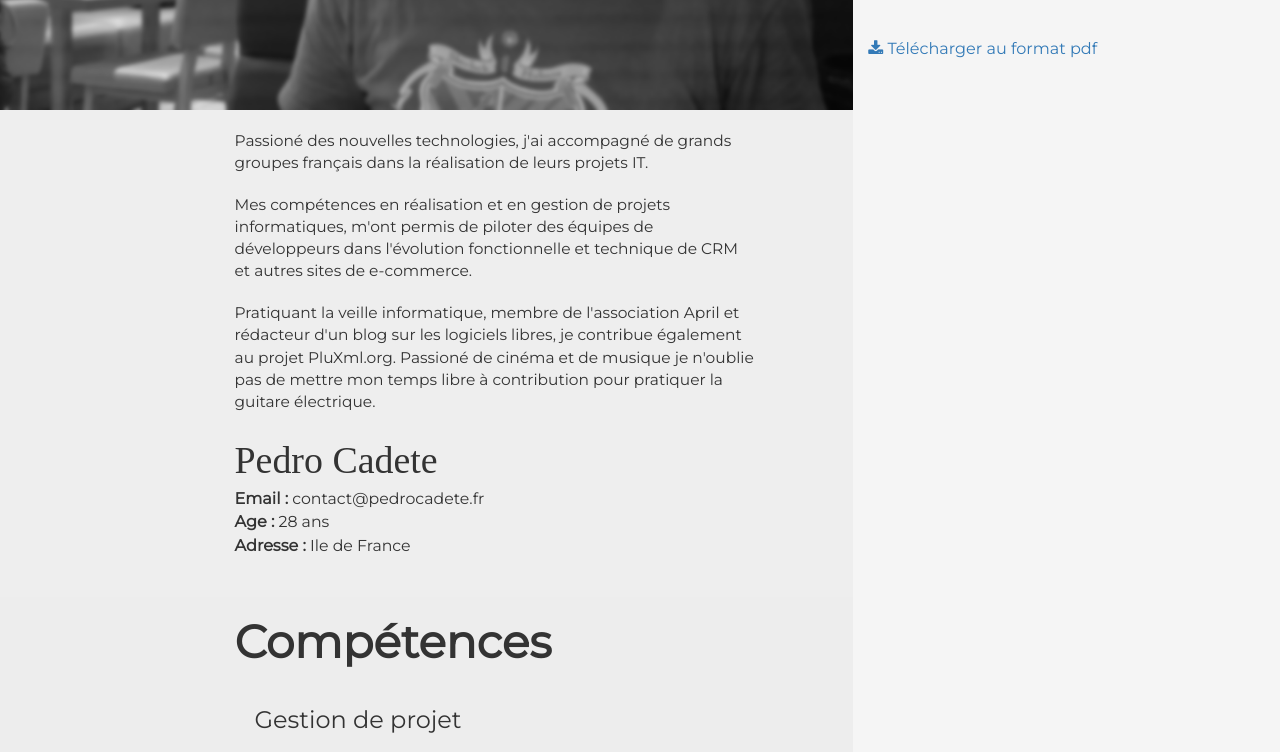
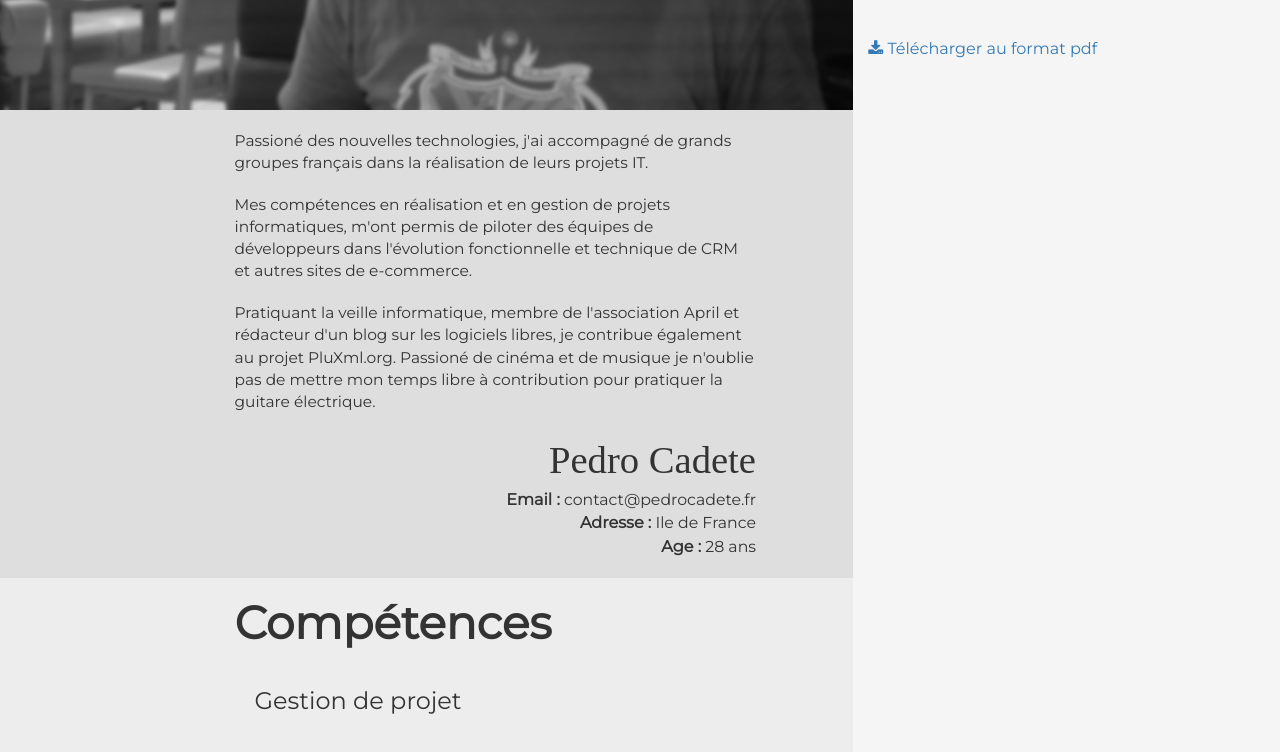
Before and after one commit to P3ter/Resume, a plain HTML site: page index.html in a window 1280 px wide. Shown: the part 490-1242 px from the top of the page. Drawn offline with Linux system fonts and the light colour scheme; files whose address does not match are found by name; a web font is replaced by a local one.

Commit message:
couleur backgound

```diff
--- a/css/main.css
+++ b/css/main.css
@@ -43,16 +43,16 @@ h1, h2 {
     background-color: #bbb;
 }
 .grey-1 {
-    background-color: #eee;
+    background-color: #dedede;
 }
 .grey-2 {
     background-color: #ededed;
 }
 .grey-3 {
-    background-color: #eee;
+    background-color: #e2e2e2;
 }
 .grey-4 {
-    background-color: #ddd;
+    background-color: #eee;
 }
 .banner {
     background-image: url(../img/banner-min.png);
@@ -95,7 +95,10 @@ h1, h2 {
     font-size: 18px;
     font-weight: bold;
 }
-#title span.signature {
+#title .signature {
+    text-align: right;
+}
+#title .signature span {
     font-family: 'Yesteryear';
     font-size: 2.5em;
     font-weight: normal;
@@ -103,9 +106,9 @@ h1, h2 {
 #title p {
     margin: 20px 0;
 }
-#title .address {
-    margin-top: 20px;
+.address {
     margin-bottom: 20px;
+    text-align: right;
 }
 #title .address li {
     margin: 10px 0;
--- a/index.html
+++ b/index.html
@@ -73,13 +73,15 @@
                         </p>
                         <p>Mes compétences en réalisation et en gestion de projets informatiques, m'ont permis de piloter des équipes de développeurs dans l'évolution fonctionnelle et technique de CRM et autres sites de e-commerce.</p>
                         <p>Pratiquant la veille informatique, membre de l'association April et rédacteur d'un blog sur les logiciels libres, je contribue également au projet PluXml.org. Passioné de cinéma et de musique je n'oublie pas de mettre mon temps libre à contribution pour pratiquer la guitare électrique.</p>
-                        <span class="signature">Pedro Cadete</span>
+                        <div class="signature">
+                            <span>Pedro Cadete</span>
+                        </div>
                     </div>
                     <div class="address section col-sm-offset-2">
                         <ul class="list-unstyled">
                             <li><strong>Email :</strong> contact@pedrocadete.fr</li>
+                            <li><strong>Adresse :</strong> Ile de France</li>
                             <li><strong>Age :</strong> 28 ans</li>
-                            <li><strong>Adresse :</strong> Ile de France</li>
                         </ul>
                     </div>
                 </div>
@@ -188,7 +190,7 @@
                     </div>
                 </div>
 
-                <div class="col-xs-12 col-sm-9 col-md-8 grey-2">
+                <div class="col-xs-12 col-sm-9 col-md-8 grey-1">
                     <div id="projects" class="section col-sm-offset-2">
                         <h2>Réalisations</h2>
                         <div class="row">
```
